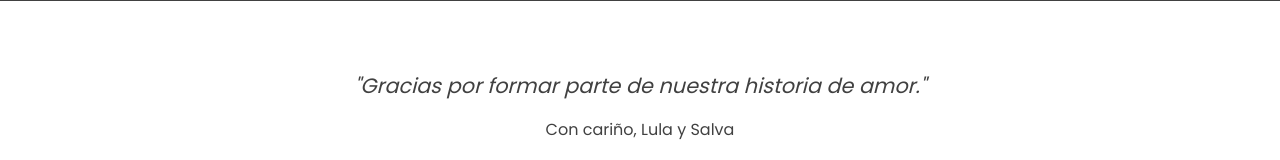
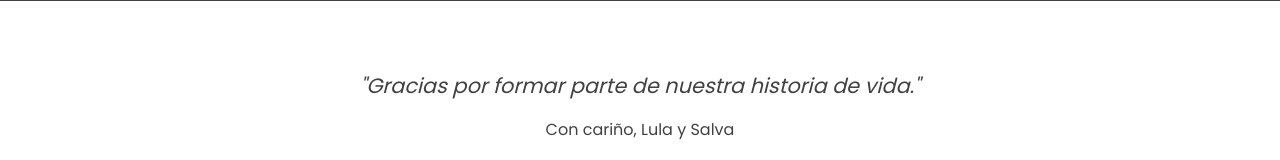
Before and after one commit to WalterDanielTorresMeza/lulaysalva, a React (Create React App) app: page / in a window 1280 px wide. Shown: the part 1808-1968 px from the top of the page. Built offline with nearby package versions, Linux system fonts and the light colour scheme.

Commit message:
Update FinalMessage.js

```diff
--- a/src/components/FinalMessage.js
+++ b/src/components/FinalMessage.js
@@ -4,7 +4,7 @@ import './FinalMessage.css';
 const FinalMessage = () => {
   return (
     <section className="final-message">
-      <p className="closing-quote">"Gracias por formar parte de nuestra historia de amor."</p>
+      <p className="closing-quote">"Gracias por formar parte de nuestra historia de vida."</p>
       <p className="signature">Con cariño, Lula y Salva</p>
     </section>
   );
```
